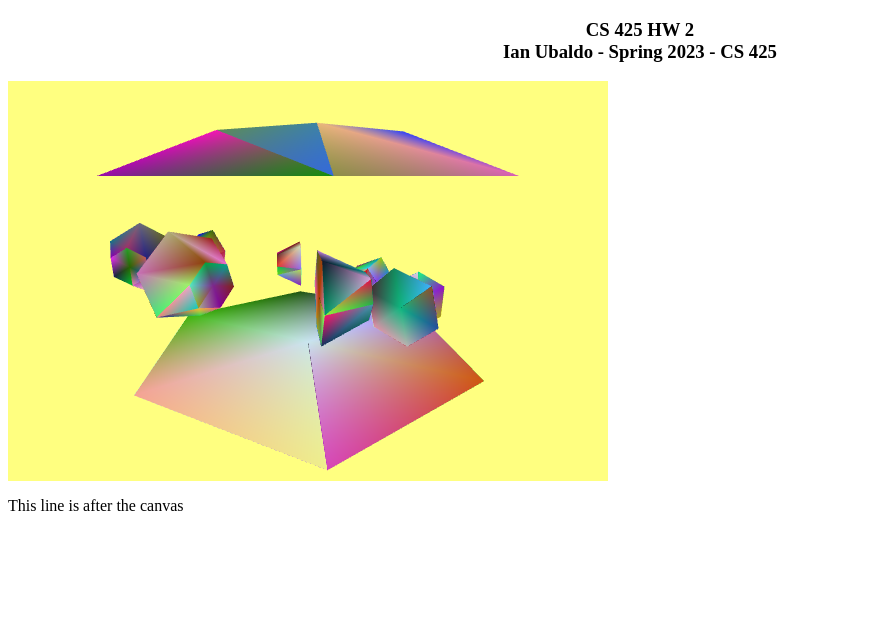
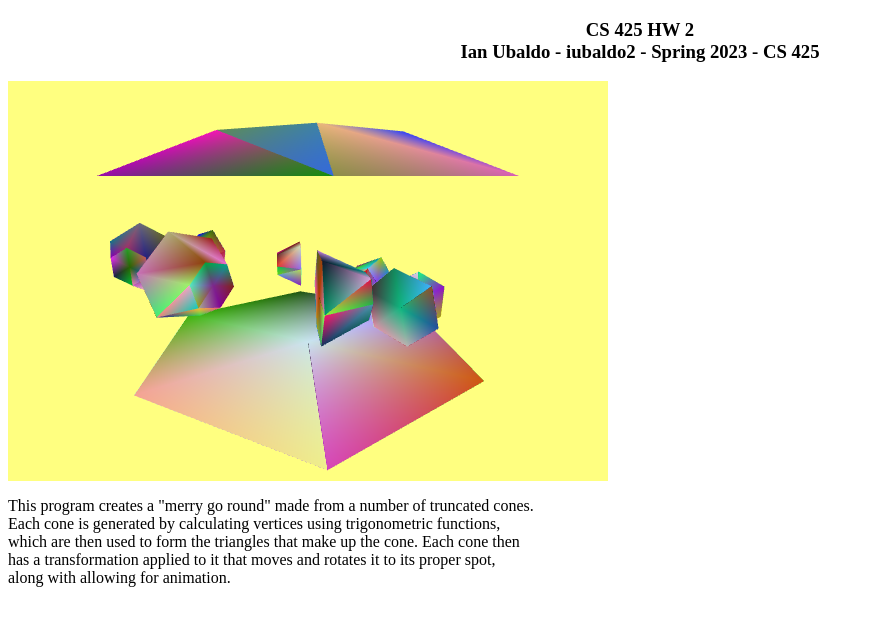
Before and after one commit to iubaldo/CS-425-HW-2, a plain HTML site: page Class/index.html in a window 1280 px wide. Shown: the whole page, without its empty margins (0-874 px from the left). Drawn offline with Linux system fonts and the light colour scheme; animation ran at ten frames a second.

Commit message:
add additional information to webpage

```diff
--- a/Class/index.html
+++ b/Class/index.html
@@ -80,7 +80,7 @@
 
 <body>
 <h3 align="center">CS 425 HW 2<br />
-Ian Ubaldo -
+Ian Ubaldo - iubaldo2 -
 Spring 2023 -
 CS 425</h3>
 <p></p>
@@ -89,7 +89,11 @@ CS 425</h3>
   Ooops No Canvas Found
 </canvas>
 <p>
-  This line is after the canvas
+  This program creates a "merry go round" made from a number of truncated cones.	<br>
+	Each cone is generated by calculating vertices using trigonometric functions,		<br>
+	which are then used to form the triangles that make up the cone. Each cone then	<br>
+	has a transformation applied to it that moves and rotates it to its proper spot, <br>
+	along with allowing for animation.
 </p>
 </body>
 </html>
```
